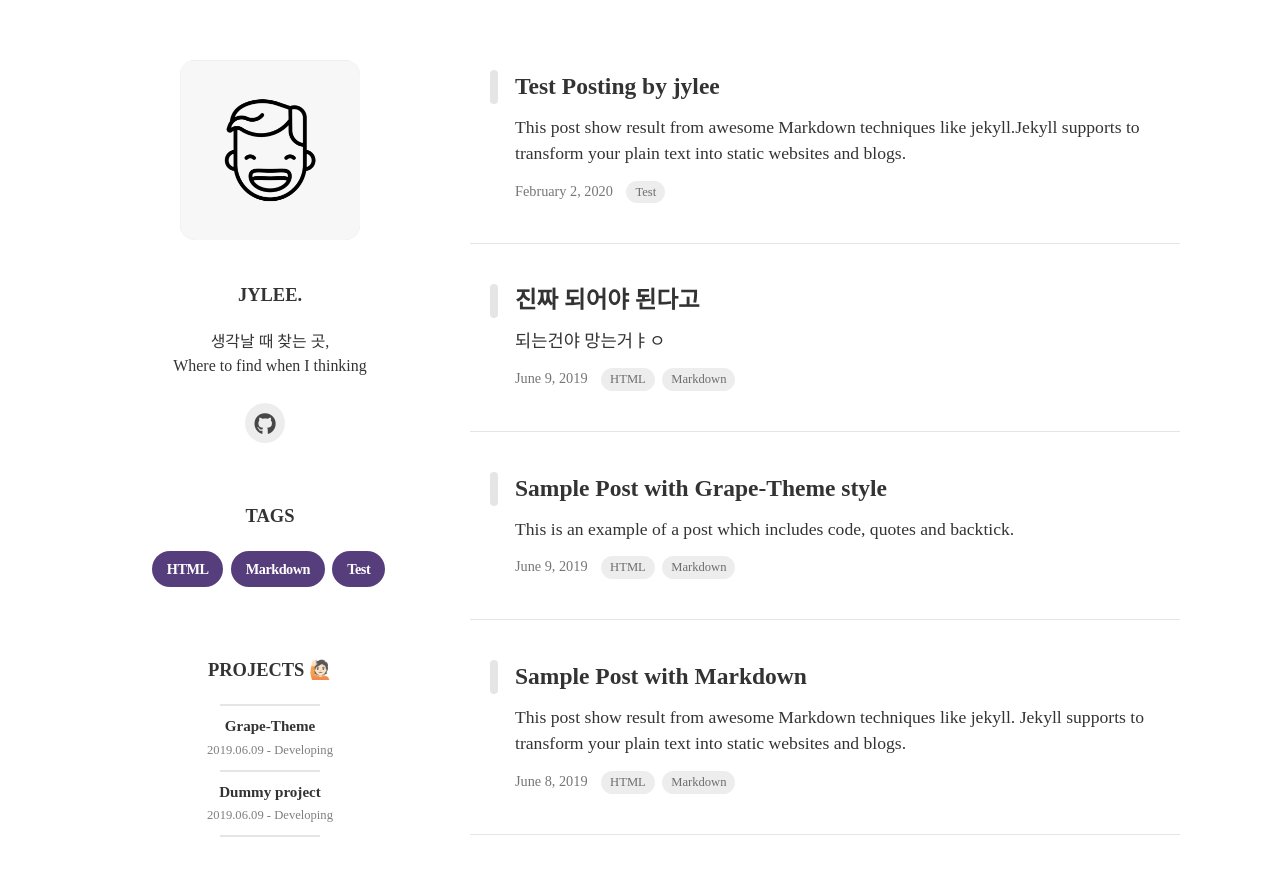
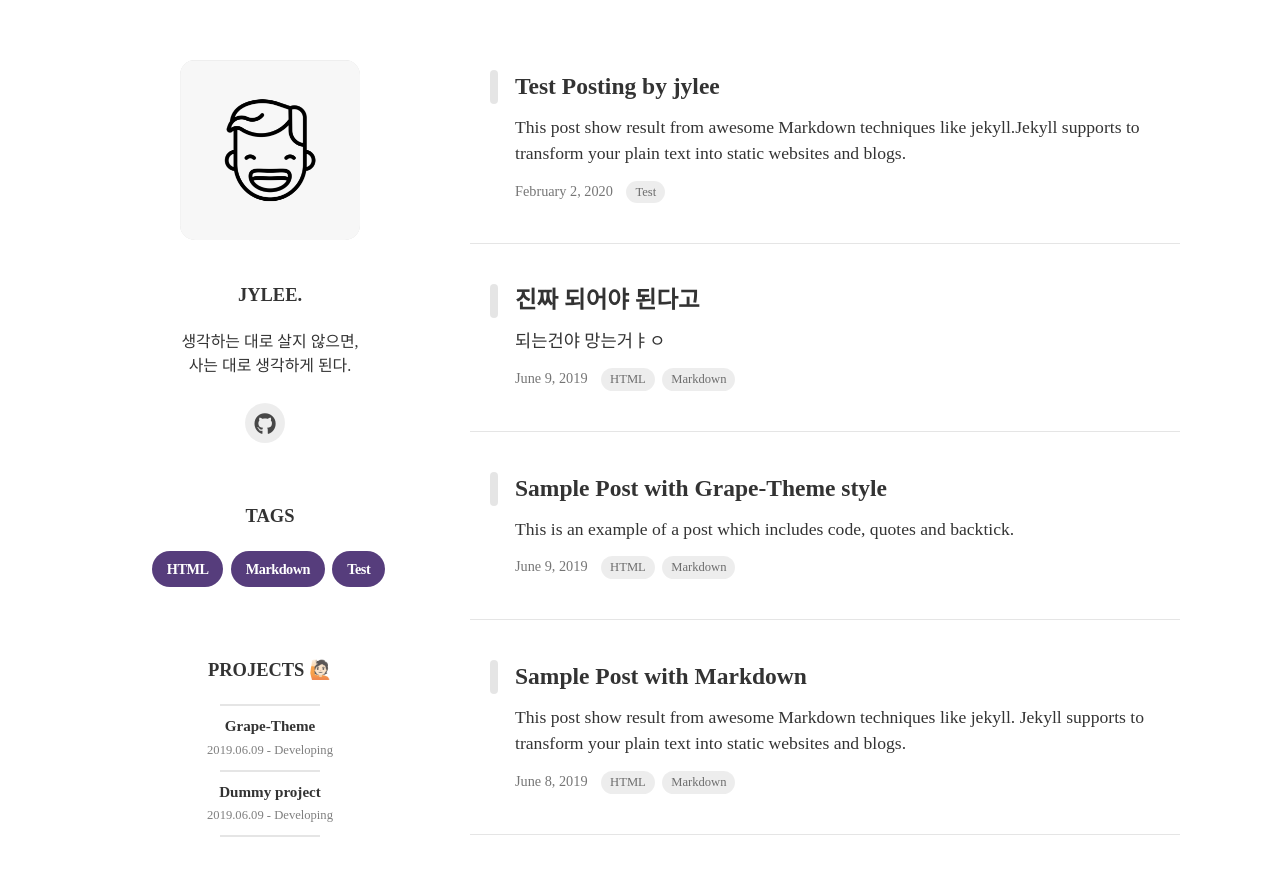
Before and after one commit to leejaeyeong/leejaeyeong.github.io, a Jekyll site: the page built from index.html, in a window 1280 px wide. Shown: the top 876 px of the page. Built offline with Jekyll 4.4.1, drawn with Linux system fonts in a browser that asks for light colours; nearby versions of some CDN libraries; some web fonts are replaced; the list of posts is cut into pages by our own code.

Commit message:
config 수정

```diff
--- a/_config.yml
+++ b/_config.yml
@@ -11,7 +11,7 @@ theme_settings :
   profile :
     image : assets/img/smile.png
     username : jylee.
-    description : 생각날 때 찾는 곳, <br> Where to find when I thinking
+    description : 생각하는 대로 살지 않으면, <br> 사는 대로 생각하게 된다.
     experience :
       - start : 2019-03-01
         end : 2020-02-29
```
